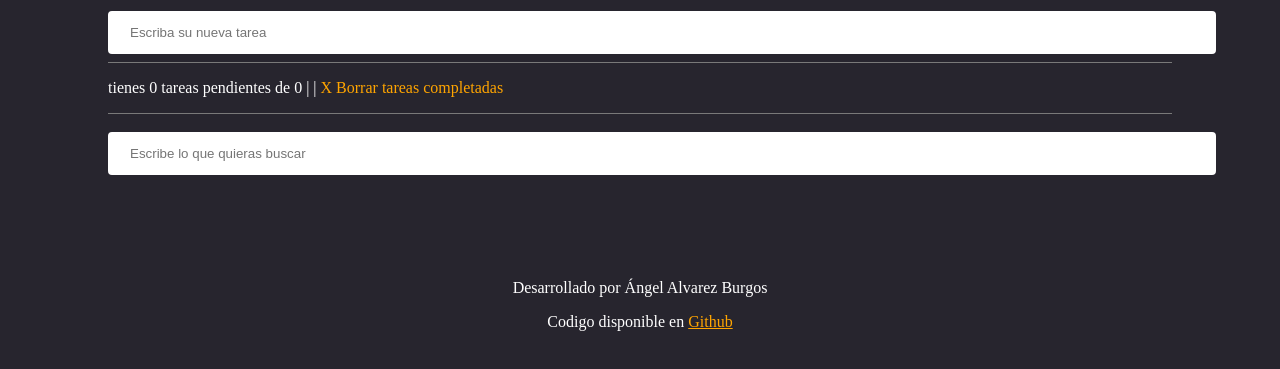
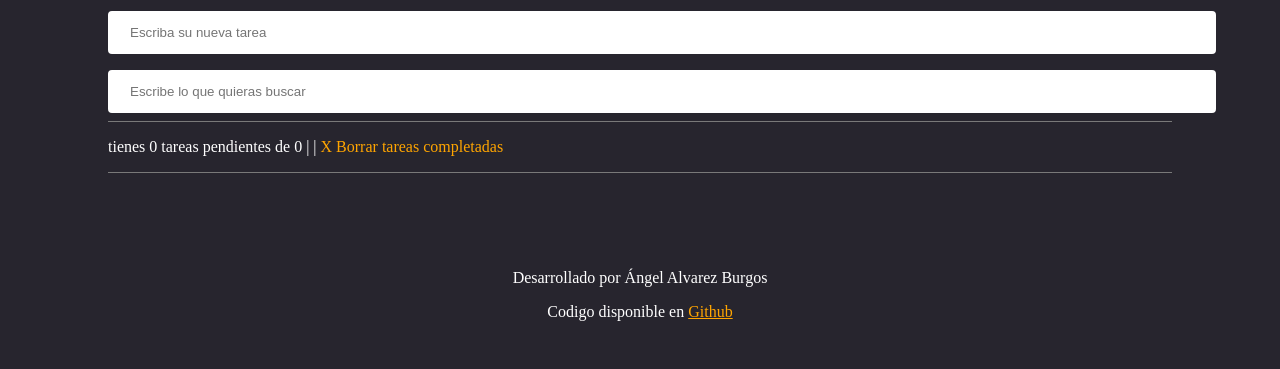
Before and after one commit to alvarerez/Proyecto-VUE, a plain HTML site: page index.html in a window 1280 px wide. Shown: the part 185-554 px from the top of the page. Drawn offline with nearby package versions, Linux system fonts and the light colour scheme.

Commit message:
Update index.html

```diff
--- a/index.html
+++ b/index.html
@@ -16,6 +16,7 @@
 		<h1>Proyecto Vue.js - Ángel Álvarez Burgos</h1>
 
          <input v-model="nueva" v-on:keyup.enter="nuevaTarea" placeholder="Escriba su nueva tarea">
+	<input v-model="query"  placeholder="Escribe lo que quieras buscar">
         </div>
 
         <div id="encabezado">
@@ -24,7 +25,7 @@
             </div>
 <!--  <button v-on:click="nuevaTarea" > tarea nueva</button>-->
 
-        <input v-model="query"  placeholder="Escribe lo que quieras buscar">
+
 
         <transition-group  name="list" tag="ul" id="tareas">
         <li v-for="nota in ordenados" :key="nota.pos">
@@ -103,7 +104,8 @@
 
 
       ],
-      nueva:''
+      nueva:'',
+      query:''
   },
         mounted() {
 
```
